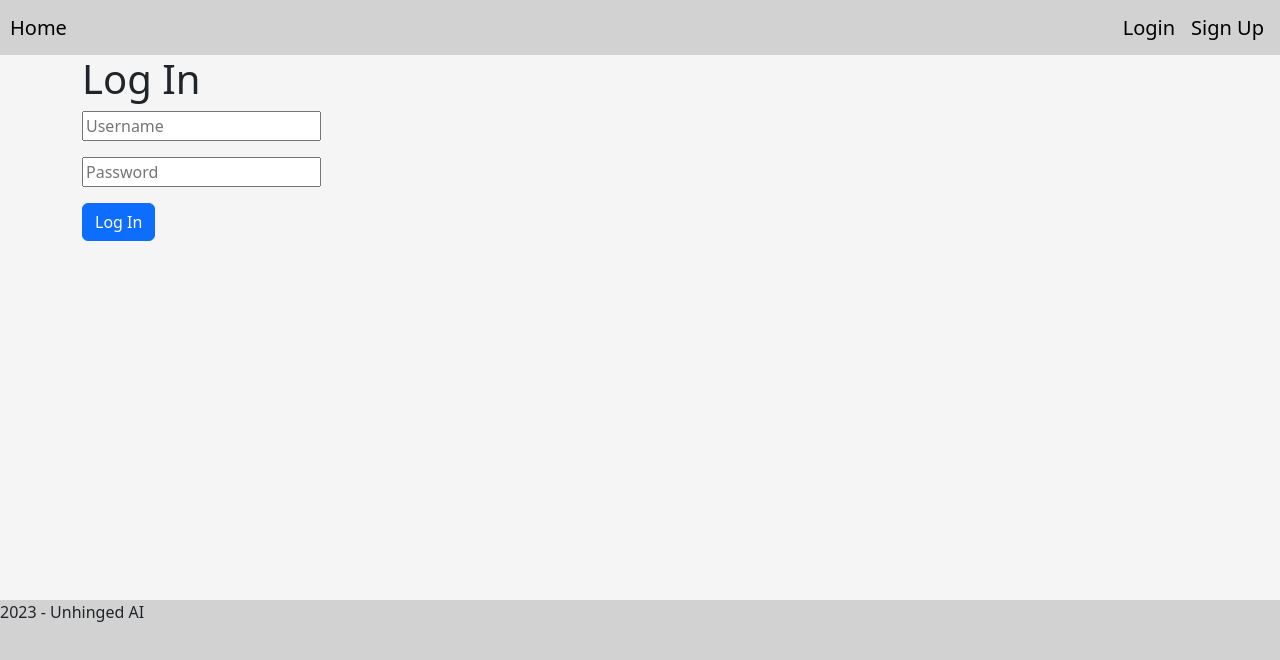
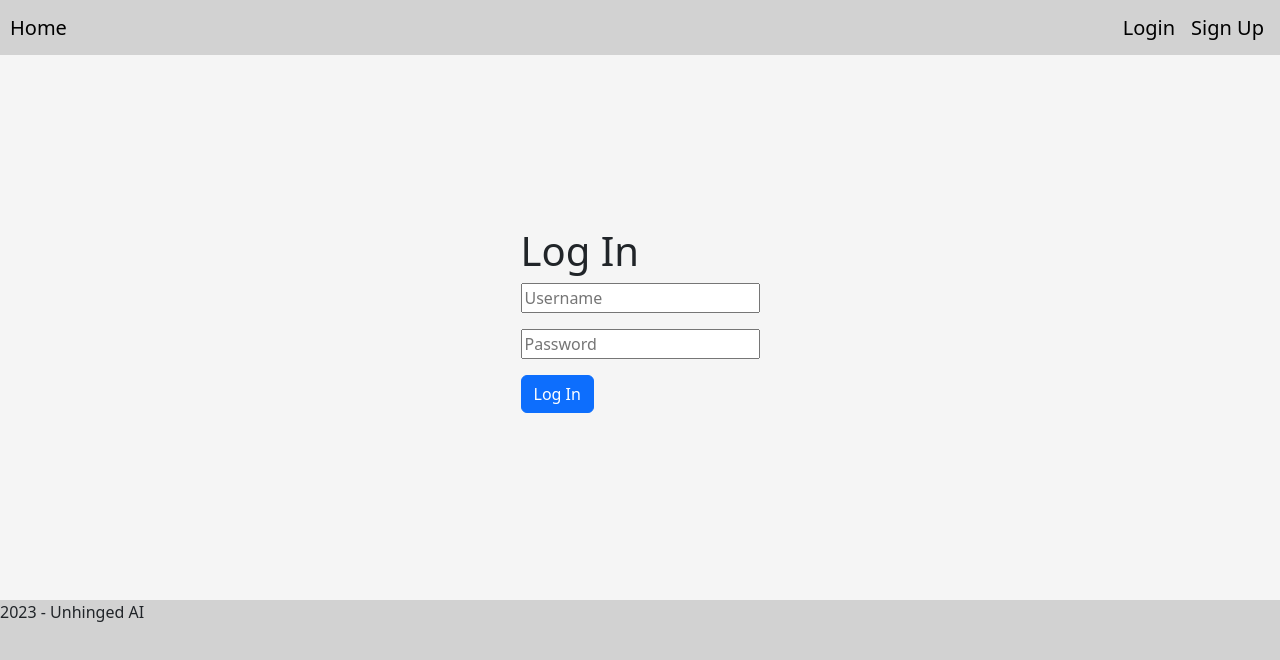
Before and after one commit to shayanz23/4537proj, a React (Vite) app in the folder project_client/: page / in a window 1280 px wide. Both pictures are taken after a click on the element "Login". Shown: the top 660 px of the page. Built offline with nearby package versions, Linux system fonts and the light colour scheme.

Commit message:
improved login and signup

```diff
--- a/project_client/src/App.css
+++ b/project_client/src/App.css
@@ -6,9 +6,20 @@
   grid-template-rows: 55px auto 200px;
 }
 
-* {
-  margin: 0;
+.navbar {
+  background-color: #d2d2d2;
+  height: 55px !important;
 }
+
+.navbar-brand {
+  cursor: pointer;
+}
+
+.end-item {
+  margin-left: auto;
+  display: flex;
+}
+
 
 .footer {
   background: #d2d2d2 ;
--- a/project_client/src/components/Navbar.css
+++ /dev/null
@@ -1,13 +0,0 @@
-.navbar {
-  background-color: #d2d2d2;
-  height: 55px !important;
-}
-
-.navbar-brand {
-  cursor: pointer;
-}
-
-.end-item {
-  margin-left: auto;
-  display: flex;
-}
--- a/project_client/src/components/Navbar.tsx
+++ b/project_client/src/components/Navbar.tsx
@@ -1,6 +1,5 @@
 import { useNavigate } from "react-router-dom";
 import Cookies from "universal-cookie";
-import "./Navbar.css";
 
 function NavBar() {
   const cookies = new Cookies();
--- a/project_client/src/pages/Login.tsx
+++ b/project_client/src/pages/Login.tsx
@@ -42,7 +42,7 @@ function Login() {
     return <Navigate to="/admin" />;
   } else {
   return (
-    <div className="container">
+    <div className="container form-container">
       <div className="login">
         <h1>Log In</h1>
         <form onSubmit={LoginInEventHandler}>
--- a/project_client/src/pages/SignUp.tsx
+++ b/project_client/src/pages/SignUp.tsx
@@ -48,7 +48,7 @@ function SignUp() {
     return <Navigate to="/dashboard" />;
   } else {
     return (
-        <div className="container">
+        <div className="container form-container">
           <div className="sign-up">
             <h1>Sign Up</h1>
             <form onSubmit={signUp}>
--- a/project_client/src/pages/container.css
+++ b/project_client/src/pages/container.css
@@ -1,5 +1,11 @@
+.container {
+  height: 100%;
+  /* equal to footer height */
+}
 
-.container {
-    height: 100%;
-    /* equal to footer height */
-  }
+.form-container {
+  display: flex;
+  justify-content: center;
+  align-items: center;
+  height: 100%;
+}
```
